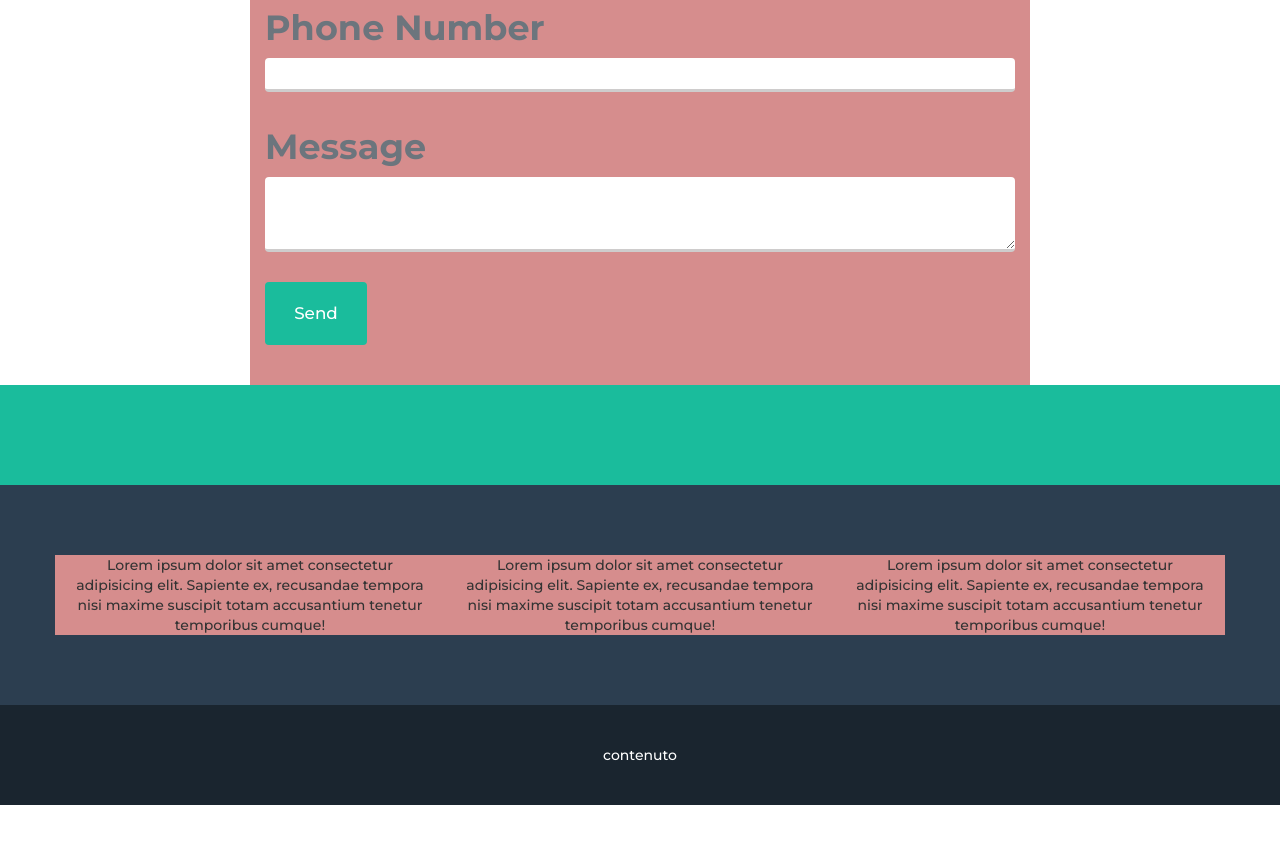
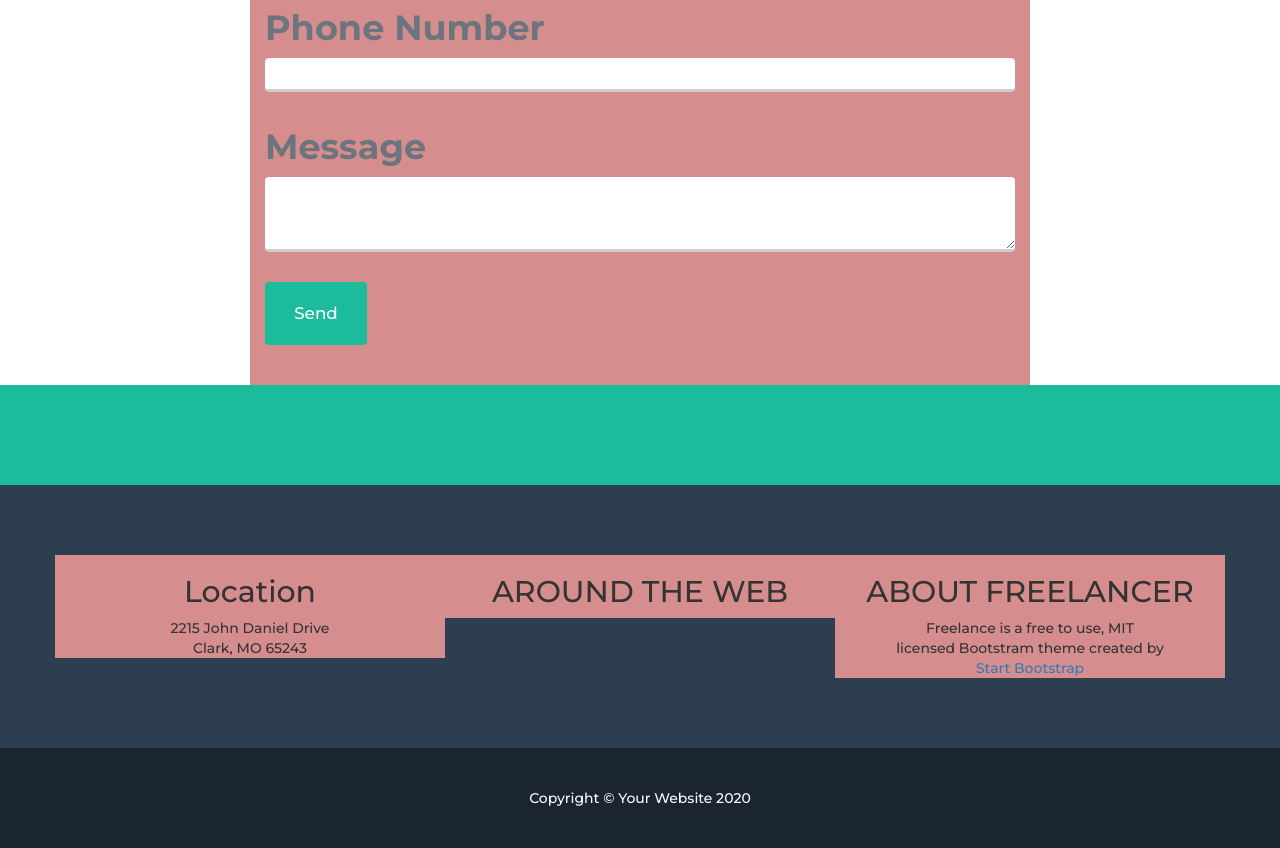
Before and after one commit to PierGiulioMinetti/html-css-bootstrap-freelancer, a plain HTML site: page index.html in a window 1280 px wide. Shown: the part 3220-4068 px from the top of the page. Before the commit the page ends 4025 px from the top, so only its background shows below. Drawn offline with nearby package versions, Linux system fonts and the light colour scheme.

Commit message:
Footer need styling

```diff
--- a/index.html
+++ b/index.html
@@ -243,13 +243,30 @@
             <div class="container">
                 <div class="row">
                     <div class="col-xs-6 col-xs-offset-3 col-md-4 col-md-offset-0 marg-top back-col margin-bottom">
-                        Lorem ipsum dolor sit amet consectetur adipisicing elit. Sapiente ex, recusandae tempora nisi maxime suscipit totam accusantium tenetur temporibus cumque!
+                        <h2>
+                            Location
+                        </h2>
+                        <div>
+                            2215 John Daniel Drive
+                            <br> Clark, MO 65243
+                        </div>
+
                     </div>
                     <div class="col-xs-6 col-xs-offset-3 col-md-4 col-md-offset-0 marg-top back-col margin-bottom">
-                        Lorem ipsum dolor sit amet consectetur adipisicing elit. Sapiente ex, recusandae tempora nisi maxime suscipit totam accusantium tenetur temporibus cumque!
+                        <h2>
+                            AROUND THE WEB
+                        </h2>
                     </div>
                     <div class="col-xs-6 col-xs-offset-3 col-md-4 col-md-offset-0 marg-top back-col margin-bottom">
-                        Lorem ipsum dolor sit amet consectetur adipisicing elit. Sapiente ex, recusandae tempora nisi maxime suscipit totam accusantium tenetur temporibus cumque!
+                        <h2>
+                            ABOUT FREELANCER
+                        </h2>
+                        <div>
+                            Freelance is a free to use, MIT
+                            <br> licensed Bootstram theme created by
+                            <br>
+                            <a href="#">Start Bootstrap</a>
+                        </div>
                     </div>
 
                 </div>
@@ -258,7 +275,7 @@
 
         <!-- SECTION SIX -->
         <div class="container-full-width">
-            contenuto
+            Copyright © Your Website 2020
         </div>
 
 </body>
```
